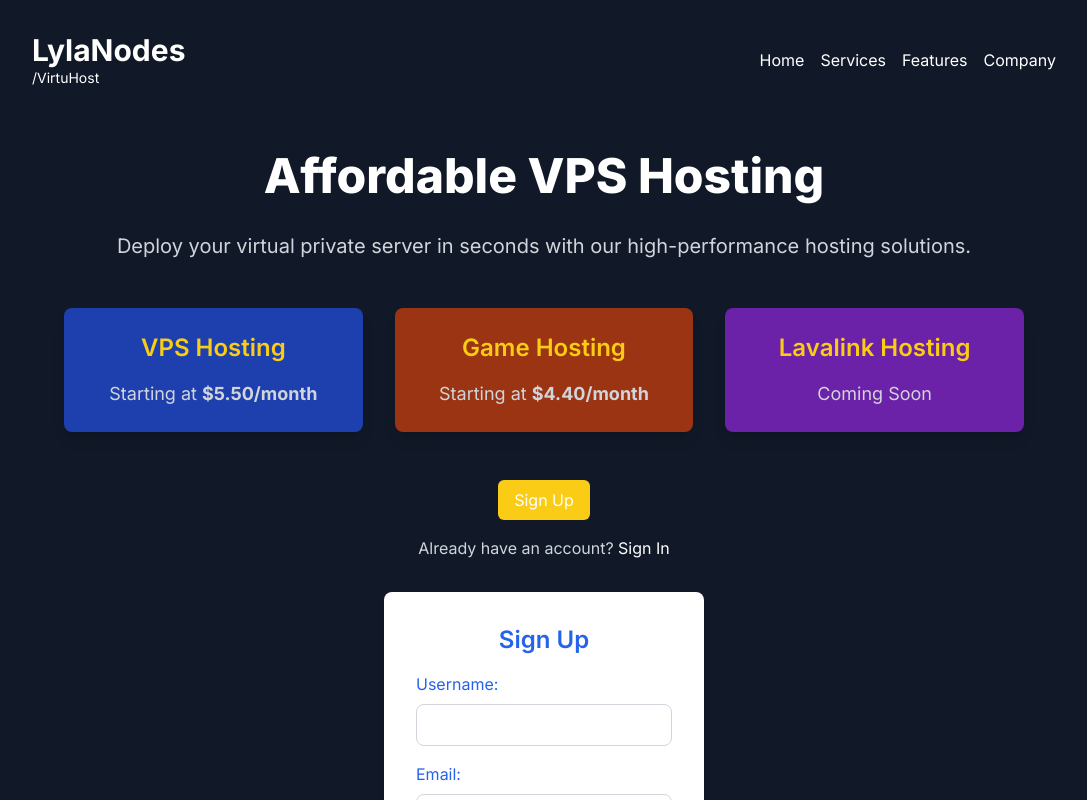
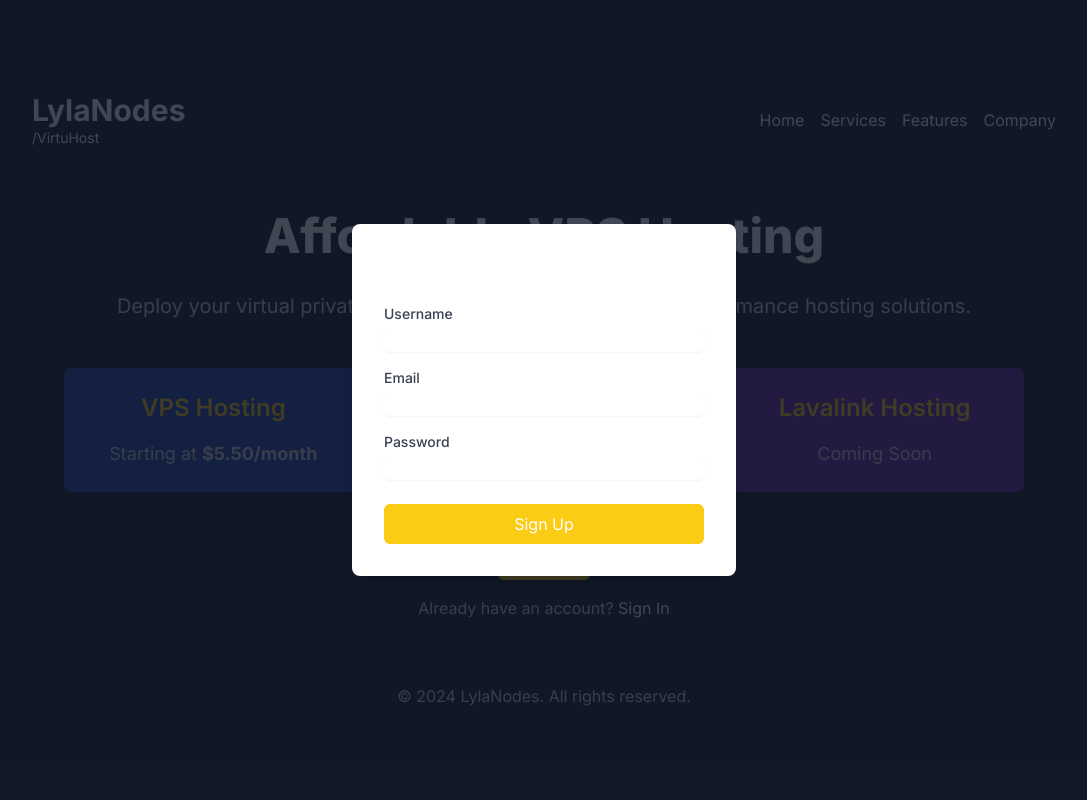
Before and after one commit to vekalmao/vpswebsite, a Next.js app: page / in a window 1280 px wide. Both pictures are taken after a click on the button "Sign Up". Shown: the top 800 px of the page, without its empty margins (96-1183 px from the left). Built offline with nearby package versions, Linux system fonts and the light colour scheme.

Commit message:
Update page.tsx

```diff
--- a/app/page.tsx
+++ b/app/page.tsx
@@ -7,7 +7,7 @@
   const [serverName, setServerName] = useState('');
   const [selectedLocation, setSelectedLocation] = useState('');
   const [selectedCpuType, setSelectedCpuType] = useState('');
-  const [selectedPlan, setSelectedPlan] = useState(null); // null until a plan is selected
+  const [selectedPlan, setSelectedPlan] = useState<string | null>(null); // null until a plan is selected
   const [vpsCreated, setVpsCreated] = useState(false);
   const [ipv4Address, setIpv4Address] = useState('');
   const [selectedUbuntuVersion, setSelectedUbuntuVersion] = useState('');
@@ -23,17 +23,17 @@
     setStep(2);
   };
 
-  const handleSelectLocation = (location) => {
+  const handleSelectLocation = (location: string) => {
     setSelectedLocation(location);
     setStep(3);
   };
 
-  const handleSelectCpuType = (cpuType) => {
+  const handleSelectCpuType = (cpuType: string) => {
     setSelectedCpuType(cpuType);
     setStep(4);
   };
 
-  const handleSelectPlan = (plan) => {
+  const handleSelectPlan = (plan: string) => {
     setSelectedPlan(plan);
     setStep(5);
   };
@@ -50,7 +50,7 @@
     return `${ipOctet()}.${ipOctet()}.${ipOctet()}.${ipOctet()}`;
   };
 
-  const handleSignUp = (e) => {
+  const handleSignUp = (e: React.FormEvent<HTMLFormElement>) => {
     e.preventDefault();
     // Simulate sign-up logic - set isSignedUp to true and clear sign-up form
     setIsSignedUp(true);
@@ -58,7 +58,7 @@
     alert('Sign up successful!');
   };
 
-  const handleSignIn = (e) => {
+  const handleSignIn = (e: React.FormEvent<HTMLFormElement>) => {
     e.preventDefault();
     // Simulate sign-in logic - set isSignedUp to true and clear sign-in form
     setIsSignedUp(true);
@@ -144,6 +144,102 @@
         </section>
       )}
 
+      {showSignUpForm && (
+        <div className="absolute top-0 left-0 w-full h-full flex items-center justify-center bg-gray-900 bg-opacity-80 z-50">
+          <div className="bg-white p-8 rounded-lg shadow-lg max-w-sm w-full">
+            <h2 className="text-2xl font-bold mb-4">Sign Up</h2>
+            <form onSubmit={handleSignUp}>
+              <div className="mb-4">
+                <label htmlFor="username" className="block text-sm font-medium text-gray-700">Username</label>
+                <input
+                  type="text"
+                  id="username"
+                  name="username"
+                  className="mt-1 block w-full border-gray-300 rounded-md shadow-sm focus:border-yellow-400 focus:ring focus:ring-yellow-400 focus:ring-opacity-50"
+                  required
+                  value={username}
+                  onChange={(e) => setUsername(e.target.value)}
+                />
+              </div>
+              <div className="mb-4">
+                <label htmlFor="email" className="block text-sm font-medium text-gray-700">Email</label>
+                <input
+                  type="email"
+                  id="email"
+                  name="email"
+                  className="mt-1 block w-full border-gray-300 rounded-md shadow-sm focus:border-yellow-400 focus:ring focus:ring-yellow-400 focus:ring-opacity-50"
+                  required
+                  value={email}
+                  onChange={(e) => setEmail(e.target.value)}
+                />
+              </div>
+              <div className="mb-4">
+                <label htmlFor="password" className="block text-sm font-medium text-gray-700">Password</label>
+                <input
+                  type="password"
+                  id="password"
+                  name="password"
+                  className="mt-1 block w-full border-gray-300 rounded-md shadow-sm focus:border-yellow-400 focus:ring focus:ring-yellow-400 focus:ring-opacity-50"
+                  required
+                  value={password}
+                  onChange={(e) => setPassword(e.target.value)}
+                />
+              </div>
+              <div className="mt-6">
+                <button
+                  type="submit"
+                  className="w-full bg-yellow-400 text-white py-2 px-4 rounded-md hover:bg-yellow-500 transition-colors"
+                >
+                  Sign Up
+                </button>
+              </div>
+            </form>
+          </div>
+        </div>
+      )}
+
+      {showSignInForm && (
+        <div className="absolute top-0 left-0 w-full h-full flex items-center justify-center bg-gray-900 bg-opacity-80 z-50">
+          <div className="bg-white p-8 rounded-lg shadow-lg max-w-sm w-full">
+            <h2 className="text-2xl font-bold mb-4">Sign In</h2>
+            <form onSubmit={handleSignIn}>
+              <div className="mb-4">
+                <label htmlFor="email" className="block text-sm font-medium text-gray-700">Email</label>
+                <input
+                  type="email"
+                  id="email"
+                  name="email"
+                  className="mt-1 block w-full border-gray-300 rounded-md shadow-sm focus:border-yellow-400 focus:ring focus:ring-yellow-400 focus:ring-opacity-50"
+                  required
+                  value={email}
+                  onChange={(e) => setEmail(e.target.value)}
+                />
+              </div>
+              <div className="mb-4">
+                <label htmlFor="password" className="block text-sm font-medium text-gray-700">Password</label>
+                <input
+                  type="password"
+                  id="password"
+                  name="password"
+                  className="mt-1 block w-full border-gray-300 rounded-md shadow-sm focus:border-yellow-400 focus:ring focus:ring-yellow-400 focus:ring-opacity-50"
+                  required
+                  value={password}
+                  onChange={(e) => setPassword(e.target.value)}
+                />
+              </div>
+              <div className="mt-6">
+                <button
+                  type="submit"
+                  className="w-full bg-yellow-400 text-white py-2 px-4 rounded-md hover:bg-yellow-500 transition-colors"
+                >
+                  Sign In
+                </button>
+              </div>
+            </form>
+          </div>
+        </div>
+      )}
+
       {isSignedUp && (
         <section className="w-full max-w-5xl p-8 text-center">
           <h2 className="text-5xl font-extrabold mb-8 text-white">Affordable VPS Hosting</h2>
@@ -163,7 +259,7 @@
             </div>
           </div>
           <button
-            className="bg-blue-500 text-white py-2 px-4 rounded-md hover:bg-blue-600 transition-colors"
+            className="bg-yellow-400 text-white py-2 px-4 rounded-md hover:bg-yellow-500 transition-colors"
             onClick={() => setStep(1)}
           >
             Create Cloud VPS
@@ -173,11 +269,13 @@
 
       {step === 1 && (
         <section className="w-full max-w-5xl bg-white rounded-lg p-8 shadow-md mb-8 text-center">
-          <h2 className="text-2xl font-semibold mb-4 text-blue-600">Let&apos;s Get Your New Cloud Server Setup</h2>
+          <h2 className="text-2xl font-semibold mb-4 text-blue-600">Let's Get Your New Cloud Server Setup</h2>
           <div className="mb-4">
-            <label className="block text-left mb-2 text-blue-600">Enter a name for your cloud server:</label>
+            <label htmlFor="serverName" className="block text-left mb-2 text-blue-600">Enter a name for your cloud server:</label>
             <input
               type="text"
+              id="serverName"
+              name="serverName"
               className="border border-gray-300 rounded-lg px-3 py-2 w-full text-blue-600"
               value={serverName}
               onChange={(e) => setServerName(e.target.value)}
@@ -256,115 +354,35 @@
 
       {step === 5 && (
         <section className="w-full max-w-5xl bg-white rounded-lg p-8 shadow-md mb-8 text-center">
-          <h2 className="text-2xl font-semibold mb-4 text-blue-600">Review and Submit</h2>
-          <div className="mb-4 text-left text-blue-600">
-            <p><strong>Server Name:</strong> {serverName}</p>
-            <p><strong>Location:</strong> {selectedLocation}</p>
-            <p><strong>CPU Type:</strong> {selectedCpuType}</p>
-            <p><strong>Plan:</strong> {selectedPlan}</p>
-          </div>
+          <h2 className="text-2xl font-semibold mb-4 text-blue-600">Summary</h2>
+          <p className="text-gray-600 mb-4">Server Name: {serverName}</p>
+          <p className="text-gray-600 mb-4">Location: {selectedLocation}</p>
+          <p className="text-gray-600 mb-4">CPU Type: {selectedCpuType}</p>
+          <p className="text-gray-600 mb-4">Plan: {selectedPlan}</p>
           <button
             className="bg-blue-500 text-white px-4 py-2 rounded-lg hover:bg-blue-600 transition duration-300"
             onClick={handleSubmit}
           >
-            Create VPS
+            Create My VPS
           </button>
         </section>
       )}
 
       {step === 6 && (
         <section className="w-full max-w-5xl bg-white rounded-lg p-8 shadow-md mb-8 text-center">
-          <h2 className="text-2xl font-semibold mb-4 text-blue-600">Setup Process Complete</h2>
-          <p className="text-lg text-gray-600 mb-4">Your VPS has been successfully deployed!</p>
-          <div className="mb-4 text-left text-blue-600">
-            <p><strong>Server Name:</strong> {serverName}</p>
-            <p><strong>Location:</strong> {selectedLocation}</p>
-            <p><strong>CPU Type:</strong> {selectedCpuType}</p>
-            <p><strong>Plan:</strong> {selectedPlan}</p>
-            <p><strong>IPv4 Address:</strong> {ipv4Address}</p>
-          </div>
-          <p className="text-lg text-gray-600 mb-4">You can now SSH into your VPS using the following command:</p>
-          <pre className="bg-gray-800 rounded-lg p-4 text-sm text-gray-300">ssh {username}@{ipv4Address}</pre>
+          <h2 className="text-2xl font-semibold mb-4 text-blue-600">Congratulations! Your VPS has been created.</h2>
+          <p className="text-gray-600 mb-4">Server Name: {serverName}</p>
+          <p className="text-gray-600 mb-4">Location: {selectedLocation}</p>
+          <p className="text-gray-600 mb-4">IPv4 Address: {ipv4Address}</p>
+          <p className="text-gray-600 mb-4">Ubuntu Version: {selectedUbuntuVersion}</p>
+          <p className="text-gray-600 mb-4">Debian Version: {selectedDebianVersion}</p>
+          <p className="text-gray-600 mb-4">You can now connect using SSH with username: {username}</p>
         </section>
       )}
 
-      {showSignUpForm && !isSignedUp && (
-        <section className="w-full max-w-xs bg-white rounded-lg p-8 shadow-md mb-8 text-center">
-          <h2 className="text-2xl font-semibold mb-4 text-blue-600">Sign Up</h2>
-          <form onSubmit={handleSignUp} className="space-y-4">
-            <div>
-              <label htmlFor="signup-username" className="block text-left mb-2 text-blue-600">Username:</label>
-              <input
-                type="text"
-                id="signup-username"
-                className="border border-gray-300 rounded-lg px-3 py-2 w-full text-blue-600"
-                value={username}
-                onChange={(e) => setUsername(e.target.value)}
-              />
-            </div>
-            <div>
-              <label htmlFor="signup-email" className="block text-left mb-2 text-blue-600">Email:</label>
-              <input
-                type="email"
-                id="signup-email"
-                className="border border-gray-300 rounded-lg px-3 py-2 w-full text-blue-600"
-                value={email}
-                onChange={(e) => setEmail(e.target.value)}
-              />
-            </div>
-            <div>
-              <label htmlFor="signup-password" className="block text-left mb-2 text-blue-600">Password:</label>
-              <input
-                type="password"
-                id="signup-password"
-                className="border border-gray-300 rounded-lg px-3 py-2 w-full text-blue-600"
-                value={password}
-                onChange={(e) => setPassword(e.target.value)}
-              />
-            </div>
-            <button
-              type="submit"
-              className="bg-blue-500 text-white px-4 py-2 rounded-lg hover:bg-blue-600 transition duration-300"
-            >
-              Sign Up
-            </button>
-          </form>
-        </section>
-      )}
-
-      {showSignInForm && !isSignedUp && (
-        <section className="w-full max-w-xs bg-white rounded-lg p-8 shadow-md mb-8 text-center">
-          <h2 className="text-2xl font-semibold mb-4 text-blue-600">Sign In</h2>
-          <form onSubmit={handleSignIn} className="space-y-4">
-            <div>
-              <label htmlFor="signin-username" className="block text-left mb-2 text-blue-600">Username:</label>
-              <input
-                type="text"
-                id="signin-username"
-                className="border border-gray-300 rounded-lg px-3 py-2 w-full text-blue-600"
-                value={username}
-                onChange={(e) => setUsername(e.target.value)}
-              />
-            </div>
-            <div>
-              <label htmlFor="signin-password" className="block text-left mb-2 text-blue-600">Password:</label>
-              <input
-                type="password"
-                id="signin-password"
-                className="border border-gray-300 rounded-lg px-3 py-2 w-full text-blue-600"
-                value={password}
-                onChange={(e) => setPassword(e.target.value)}
-              />
-            </div>
-            <button
-              type="submit"
-              className="bg-blue-500 text-white px-4 py-2 rounded-lg hover:bg-blue-600 transition duration-300"
-            >
-              Sign In
-            </button>
-          </form>
-        </section>
-      )}
+      <footer className="w-full max-w-5xl flex items-center justify-center py-8">
+        <p className="text-gray-300 text-center">&copy; 2024 LylaNodes. All rights reserved.</p>
+      </footer>
     </main>
   );
 };
```
